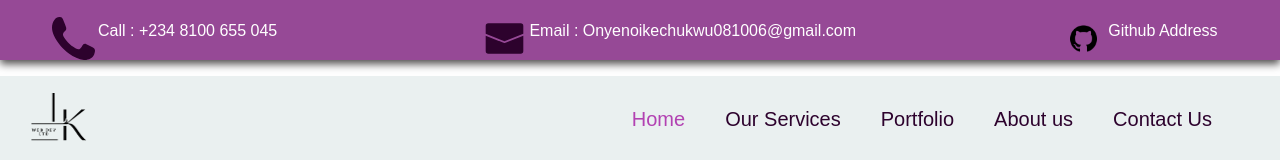
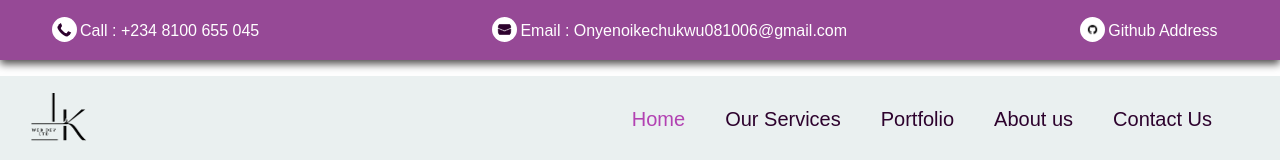
Before and after one commit to Onyeno-ikechukwu/ikechukwu-portfolio, a plain HTML site: page index.html in a window 1280 px wide. Shown: the top 160 px of the page. Drawn offline with nearby package versions, Linux system fonts and the light colour scheme.

Commit message:
Update style.css

```diff
--- a/style.css
+++ b/style.css
@@ -53,7 +53,7 @@
   margin-left: auto;
   margin-right: 5%;
 }
-.first1img1{
+.first1imgi{
   height: 25px;
   width: 25px;
   padding: 5px;
```
